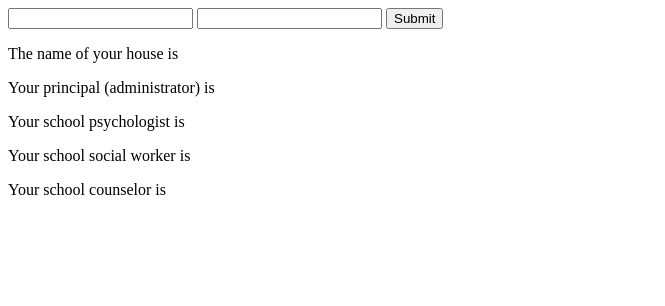
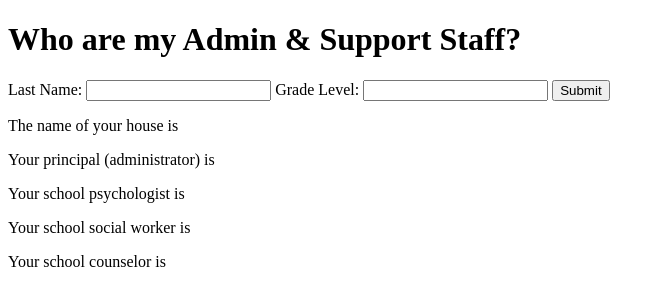
Before and after one commit to DBalint88/find-admin, a plain HTML site: page index.html in a window 1280 px wide. Shown: the whole page, without its empty margins (0-665 px from the left). Drawn offline with Linux system fonts and the light colour scheme.

Commit message:
Add heading & labels to index.html

```diff
--- a/index.html
+++ b/index.html
@@ -9,9 +9,10 @@
     <title>Document</title>
 </head>
 <body>
-        <input id="last-name-field" type="text">
-        <input id="grade-level-field" type="number">
-        <button id="submit-button">Submit</button>
+    <h1>Who are my Admin & Support Staff?</h1>
+    <label for="last-name-field">Last Name: <input id="last-name-field" type="text"></label>
+    <label for="grade-level-field">Grade Level: <input id="grade-level-field" type="number"></label>
+    <button id="submit-button">Submit</button>
 
     <div>
         <p>The name of your house is <span id="house"></span></p>
```
